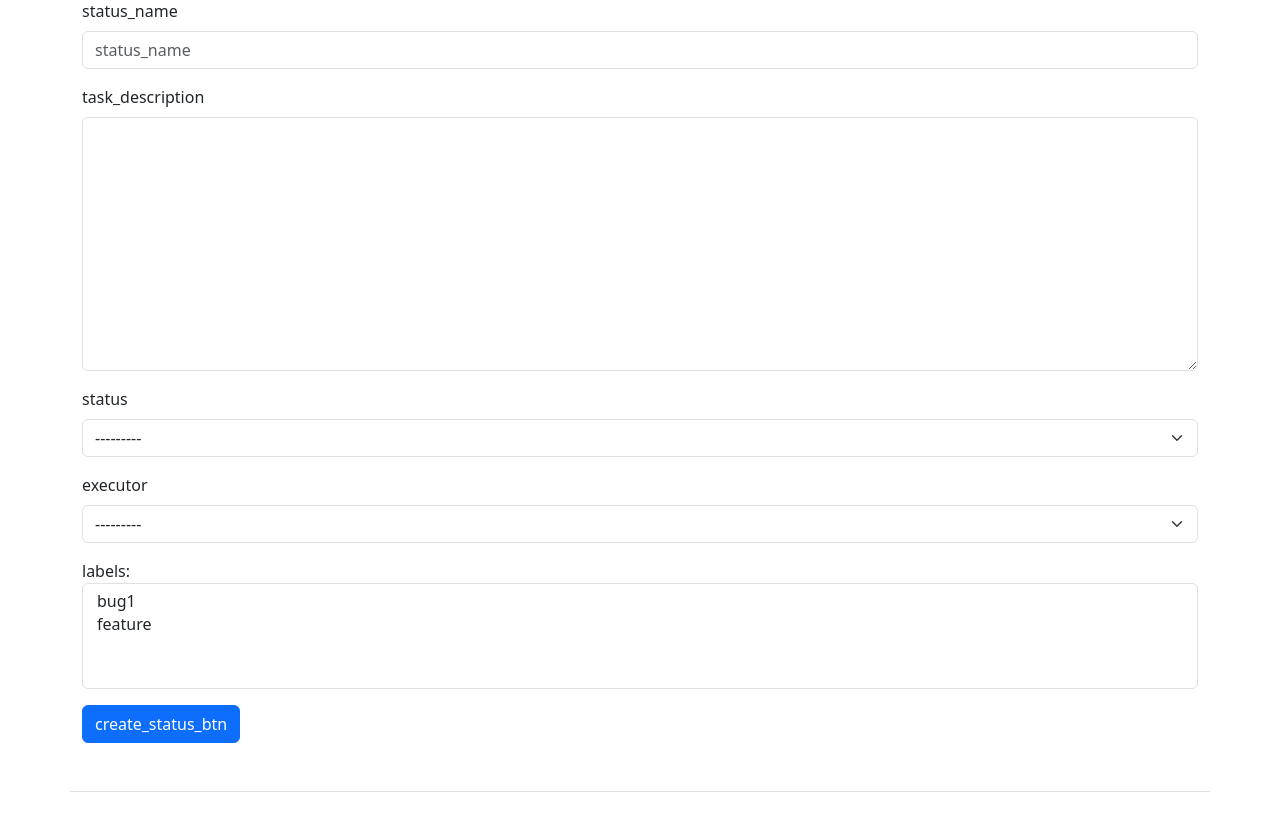
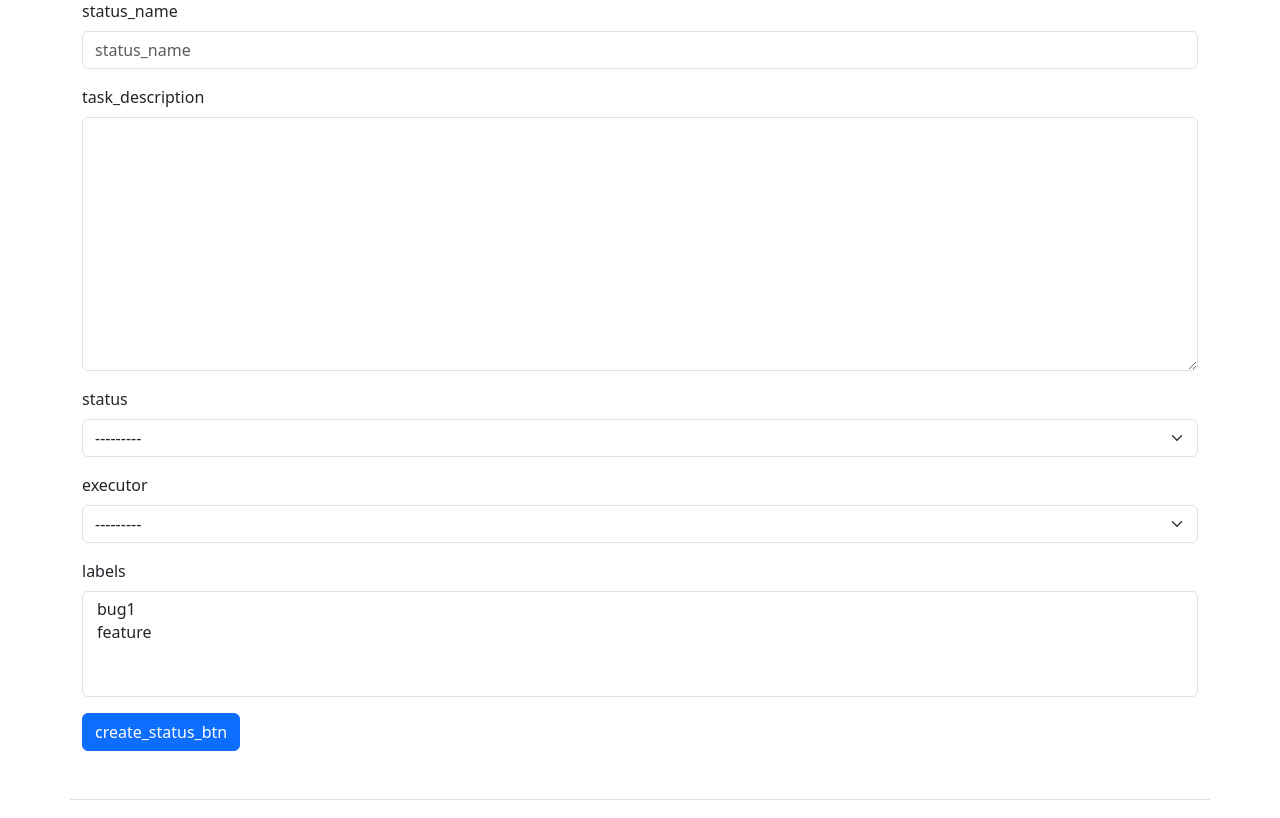
Before and after one commit to mkolotovich/python-project-52, a Django app: page /tasks/create/ in a window 1280 px wide. Shown: the part 137-955 px from the top of the page. Run offline with Django 4.2, Linux system fonts and the light colour scheme; a user stored in the database is signed in; data comes from the database, SQL or seed files in the repository; some libraries are stand-ins or nearby versions.

Commit message:
change labels label

```diff
--- a/task_manager/tasks/templates/tasks/new.html
+++ b/task_manager/tasks/templates/tasks/new.html
@@ -69,7 +69,7 @@
             {% else  %}
                 <div class="mb-3">
                     {{ field.errors }}
-                    {{ field.label_tag }}
+                    <label class="form-label" for="id_labels">{{ field.label }}</label>
                     <select name="{{ field.name }}" class="form-select" id="id_{{ field.name }}" multiple>
                         {% if field.field.queryset.exists %}
                             {% for label in field.field.queryset %}
```
